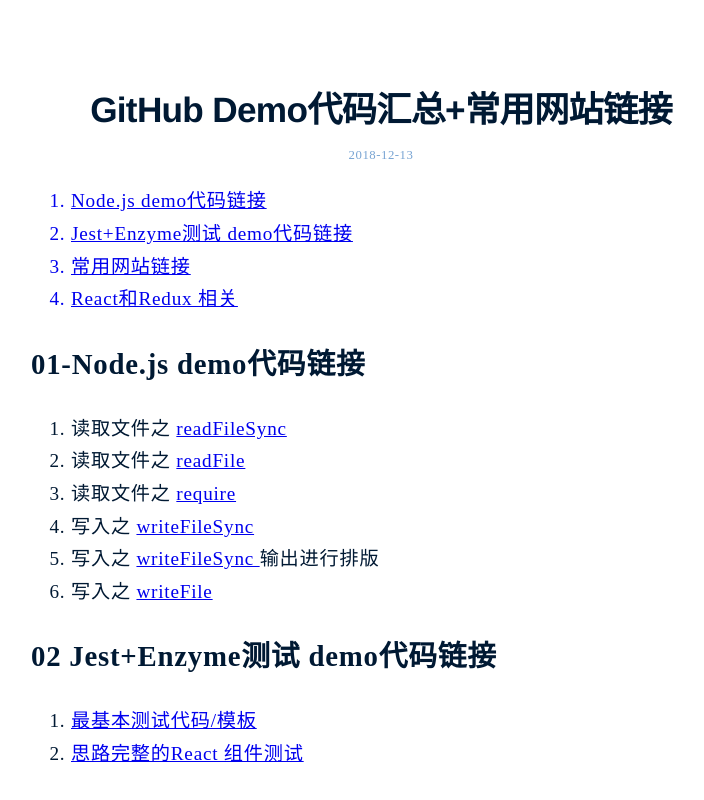
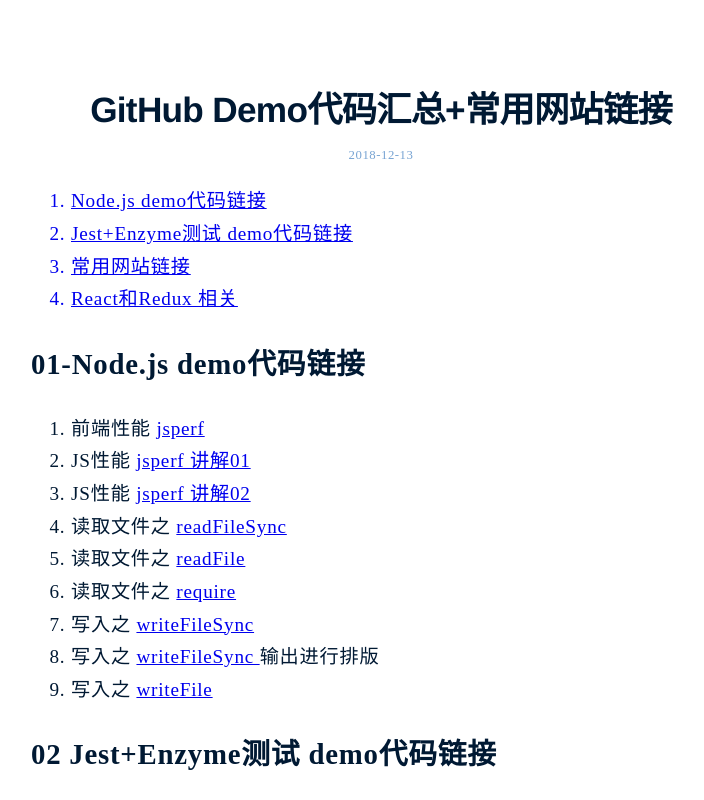
Before and after one commit to MichaelYLZ/blog_2, a Gatsby app: page /articles/article00 in a window 1280 px wide. Shown: the top 800 px of the page, without its empty margins (259-963 px from the left). Built offline with nearby package versions, Linux system fonts and the light colour scheme.

Commit message:
62 commit 添加 jsperf 链接

```diff
--- a/src/pages/articles/article00.js
+++ b/src/pages/articles/article00.js
@@ -32,6 +32,20 @@ export default () => (
     </h1>
 
     <ol>
+
+    <li>
+    前端性能 <a href='https://jsperf.com/' target='_blank' rel="noopener noreferrer">jsperf</a>
+    </li>
+
+    <li>
+    JS性能 <a href='http://www.breck-mckye.com/blog/2014/08/using-jsperf-a-how-to-guide' target='_blank' rel="noopener noreferrer">jsperf 讲解01</a>
+    </li>
+
+    <li>
+    JS性能 <a href='https://insertafter.com/en/blog/jsperf_use_with_caution.html' target='_blank' rel="noopener noreferrer">jsperf 讲解02</a>
+    </li>
+
+
 
     <li>
     读取文件之 <a href='https://github.com/MichaelYLZ/-readFileSync' target='_blank' rel="noopener noreferrer">readFileSync</a>
```
